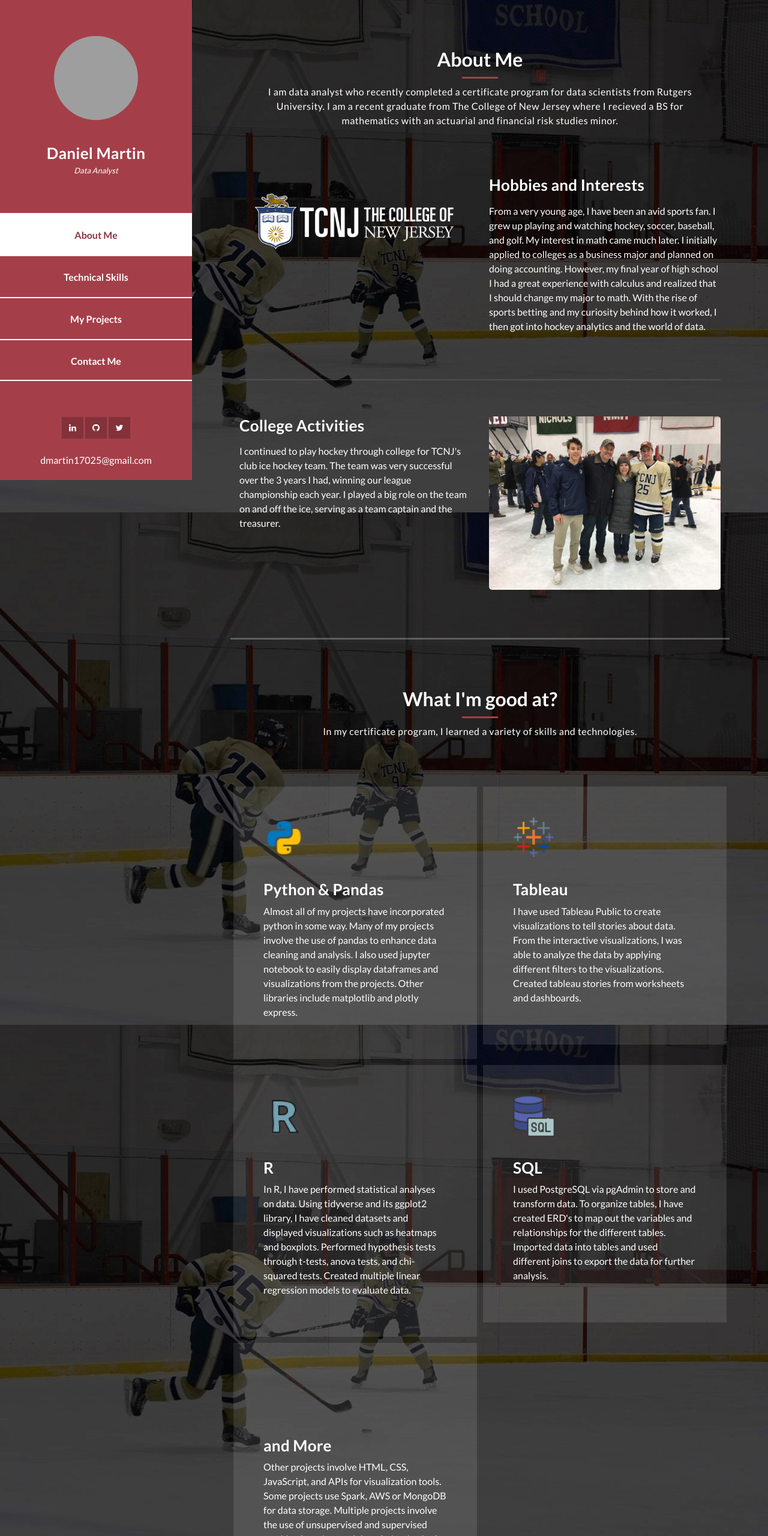
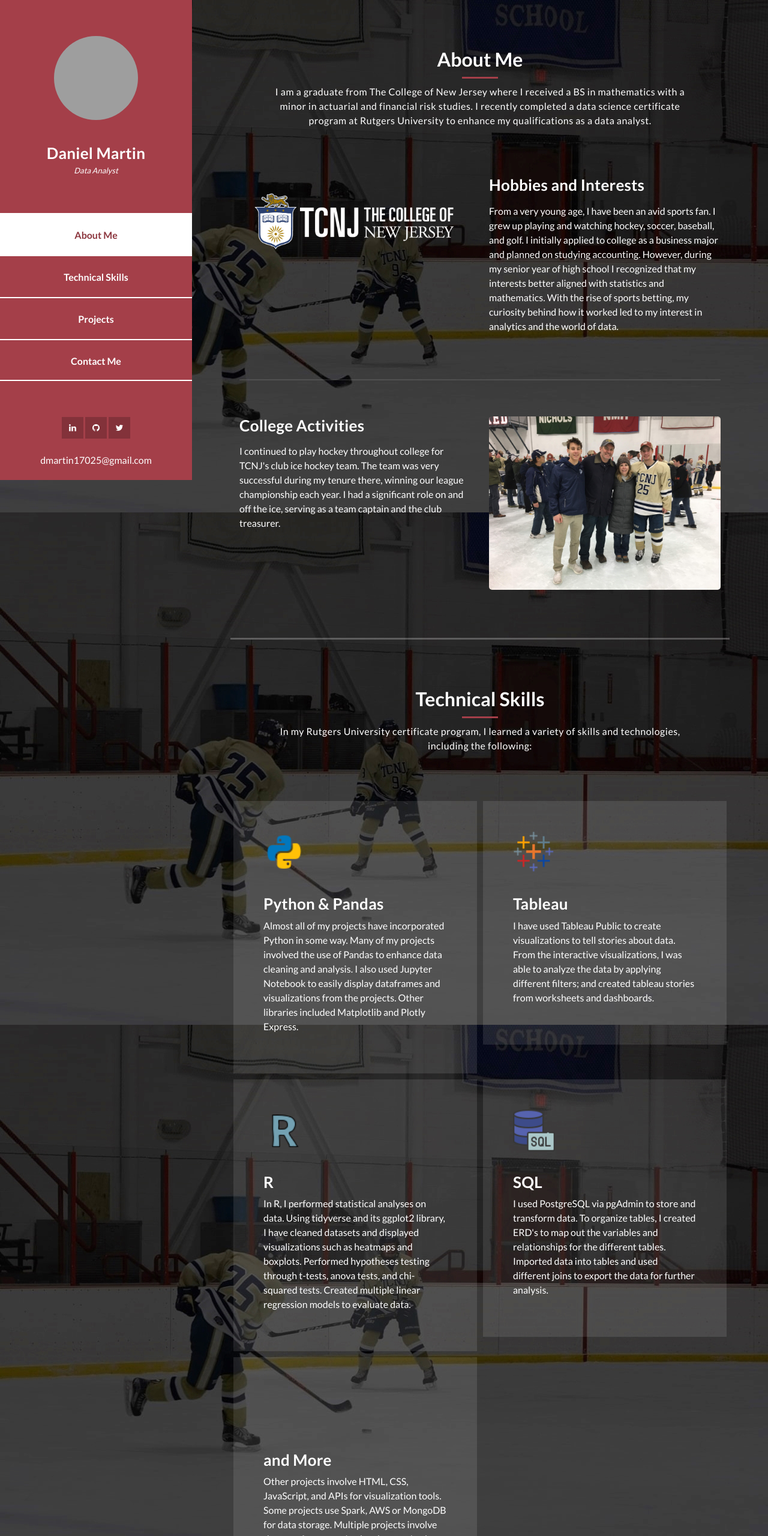
Before and after one commit to danmartin25/Portfolio, a plain HTML site: page Main/index.html in a window 1280 px wide. Shown: the top 2560 px of the page at 60% size. Drawn offline with Linux system fonts and the light colour scheme; grey boxes are pictures that could not be loaded.

Commit message:
descriptions revised

```diff
--- a/Main/index.html
+++ b/Main/index.html
@@ -47,7 +47,7 @@ https://templatemo.com/tm-531-reflux
               <ul class="main-menu">
                 <li><a href="#section1">About Me</a></li>
                 <li><a href="#section2">Technical Skills</a></li>
-                <li><a href="#section3">My Projects</a></li>
+                <li><a href="#section3">Projects</a></li>
                 <li><a href="#section4">Contact Me</a></li>
               </ul>
             </nav>
@@ -82,8 +82,8 @@ https://templatemo.com/tm-531-reflux
             <h2>About Me</h2>
             <div class="line-dec"></div>
             <span
-              >I am data analyst who recently completed a certificate program for data scientists from Rutgers University.
-              I am a recent graduate from The College of New Jersey where I recieved a BS for mathematics with an actuarial and financial risk studies minor.
+              >I am a graduate from The College of New Jersey where I received a BS in mathematics with a minor in actuarial and financial risk studies.
+              I recently completed a data science certificate program at Rutgers University to enhance my qualifications as a data analyst.
               </span
             >
           </div>
@@ -91,7 +91,9 @@ https://templatemo.com/tm-531-reflux
             <div class="row">
               <div class="col-md-6">
                 <div class="left-image">
-                  <img src="assets/images/TCNJ HZ FULL W RGB.png" alt="" />
+                  <a href="https://mathstat.tcnj.edu/">
+                    <img src="assets/images/TCNJ HZ FULL W RGB.png" alt="" />
+                  </a>
                 </div>
               </div>
               <div class="col-md-6">
@@ -99,9 +101,9 @@ https://templatemo.com/tm-531-reflux
                   <h4>Hobbies and Interests</h4>
                   <p>
                     From a very young age, I have been an avid sports fan. I grew up playing and watching hockey, soccer, baseball, and golf.
-                    My interest in math came much later. I initially applied to colleges as a business major and planned on doing accounting.
-                    However, my final year of high school I had a great experience with calculus and realized that I should change my major to math.
-                    With the rise of sports betting and my curiosity behind how it worked, I then got into hockey analytics and the world of data.
+                    I initially applied to college as a business major and planned on studying accounting.
+                    However, during my senior year of high school I recognized that my interests better aligned with statistics and mathematics.
+                    With the rise of sports betting, my curiosity behind how it worked led to my interest in analytics and the world of data.
                   </p>
                 </div>
               </div>
@@ -113,9 +115,9 @@ https://templatemo.com/tm-531-reflux
                 <div class="left-text">
                   <h4>College Activities</h4>
                   <p>
-                    I continued to play hockey through college for TCNJ's club ice hockey team.
-                    The team was very successful over the 3 years I had, winning our league championship each year.
-                    I played a big role on the team on and off the ice, serving as a team captain and the treasurer.
+                    I continued to play hockey throughout college for TCNJ's club ice hockey team.
+                    The team was very successful during my tenure there, winning our league championship each year.
+                    I had a significant role on and off the ice, serving as a team captain and the club treasurer.
                   </p>
                 </div>
               </div>
@@ -132,10 +134,11 @@ https://templatemo.com/tm-531-reflux
       <section class="section my-services" data-section="section2">
         <div class="container">
           <div class="section-heading">
-            <h2>What I'm good at?</h2>
+            <h2>Technical Skills</h2>
             <div class="line-dec"></div>
             <span
-              >In my certificate program, I learned a variety of skills and technologies.
+              >In my Rutgers University certificate program, I learned a variety of skills and technologies,
+              including the following:
               </span
             >
           </div>
@@ -146,10 +149,10 @@ https://templatemo.com/tm-531-reflux
                 <h4>Python &amp; Pandas</h4>
                 <!-- icons by Icons8 -->
                 <p>
-                  Almost all of my projects have incorporated python in some way.
-                  Many of my projects involve the use of pandas to enhance data cleaning and analysis.
-                  I also used jupyter notebook to easily display dataframes and visualizations from the projects.
-                  Other libraries include matplotlib and plotly express.
+                  Almost all of my projects have incorporated Python in some way.
+                  Many of my projects involved the use of Pandas to enhance data cleaning and analysis.
+                  I also used Jupyter Notebook to easily display dataframes and visualizations from the projects.
+                  Other libraries included Matplotlib and Plotly Express.
                 </p>
               </div>
             </div>
@@ -159,8 +162,8 @@ https://templatemo.com/tm-531-reflux
                 <h4>Tableau</h4>
                 <p>
                   I have used Tableau Public to create visualizations to tell stories about data.
-                  From the interactive visualizations, I was able to analyze the data by applying different filters
-                  to the visualizations. Created tableau stories from worksheets and dashboards.
+                  From the interactive visualizations, I was able to analyze the data by applying different filters;
+                  and created tableau stories from worksheets and dashboards.
                 </p>
               </div>
             </div>
@@ -169,9 +172,9 @@ https://templatemo.com/tm-531-reflux
                 <div class="third-service-icon service-icon"></div>
                 <h4>R</h4>
                 <p>
-                  In R, I have performed statistical analyses on data.
+                  In R, I performed statistical analyses on data.
                   Using tidyverse and its ggplot2 library, I have cleaned datasets and displayed visualizations such as heatmaps and boxplots.
-                  Performed hypothesis tests through t-tests, anova tests, and chi-squared tests.
+                  Performed hypotheses testing through t-tests, anova tests, and chi-squared tests.
                   Created multiple linear regression models to evaluate data.
                 </p>
               </div>
@@ -182,7 +185,7 @@ https://templatemo.com/tm-531-reflux
                 <h4>SQL</h4>
                 <p>
                   I used PostgreSQL via pgAdmin to store and transform data.
-                  To organize tables, I have created ERD's to map out the variables and relationships for the different tables.
+                  To organize tables, I created ERD's to map out the variables and relationships for the different tables.
                   Imported data into tables and used different joins to export the data for further analysis.
                 </p>
               </div>
@@ -206,11 +209,11 @@ https://templatemo.com/tm-531-reflux
       <section class="section my-work" data-section="section3">
         <div class="container">
           <div class="section-heading">
-            <h2>My Work</h2>
+            <h2>Projects</h2>
             <div class="line-dec"></div>
             <span
-              > All of my projects are available publicly on my github page.
-              Some of my best are included below.
+              > All of the projects are available publicly on my github page.
+              Some examples are included below.
               </span
             >
           </div>
@@ -303,7 +306,7 @@ https://templatemo.com/tm-531-reflux
                 <div class="isotope-item" data-type="animals">
                   <figure class="snip1321">
                     <img
-                      src="assets/images/final_project_dashboard.png"
+                      src="assets/images/final_project_dashboard2.png"
                       alt="sq-sample26"
                     />
                     <figcaption>
@@ -315,9 +318,10 @@ https://templatemo.com/tm-531-reflux
                       <h4>NYC Real Estate Analysis</h4>
                       <span>
                         Analysis of 2020 NYC Real Estate data for all 5 boroughs.
-                        Final Project for certification course. Many technologies used. While we each had a hand in each part, my part primarily consisted
-                        of interactive visualizations made, which I used plotly express for. Github Pages
-                        is deployed so all 15 visualizations available via link in visualizations folder.
+                        Final group project for certification course. Many technologies used.
+                        My primary contribution consisted
+                        of interactive visualizations using plotly express. Github Pages
+                        is deployed so all 15 visualizations are available via link in visualizations folder.
                       </span>
                     </figcaption>
                   </figure>
@@ -383,9 +387,8 @@ https://templatemo.com/tm-531-reflux
                       ></a>
                       <h4>Senior Mathematics Capstone</h4>
                       <span>
-                        Out of all of my projects, this has the least amount of coding.
                         For my senior capstone, I investigated game theory tactics in soccer.
-                        I created the paper using LaTex, but the main takeaway should be the powerpoint
+                        I drafted the paper using LaTex, but the main focus is the powerpoint
                         presentation and paper showcasing my writing and ideas.
                       </span>
                     </figcaption>
@@ -403,10 +406,14 @@ https://templatemo.com/tm-531-reflux
             <h2>Contact Me</h2>
             <div class="line-dec"></div>
             <span
-              >My email is on the sidebar, as well as a link to my LinkedIn.
-              Email or a direct message through LinkedIn are both adequate ways to contact me,
-              and I will usually respond within a day or two. Feel free to reach out with any
-              questions.</span
+              >
+              <center>
+                phone: 973-934-0225
+              </center>
+              <center>
+                email: dmartin17025@gmail.com
+              </center>
+              </span
             >
           </div>
         </div>
```
Also changed, not shown: 1 other file.
